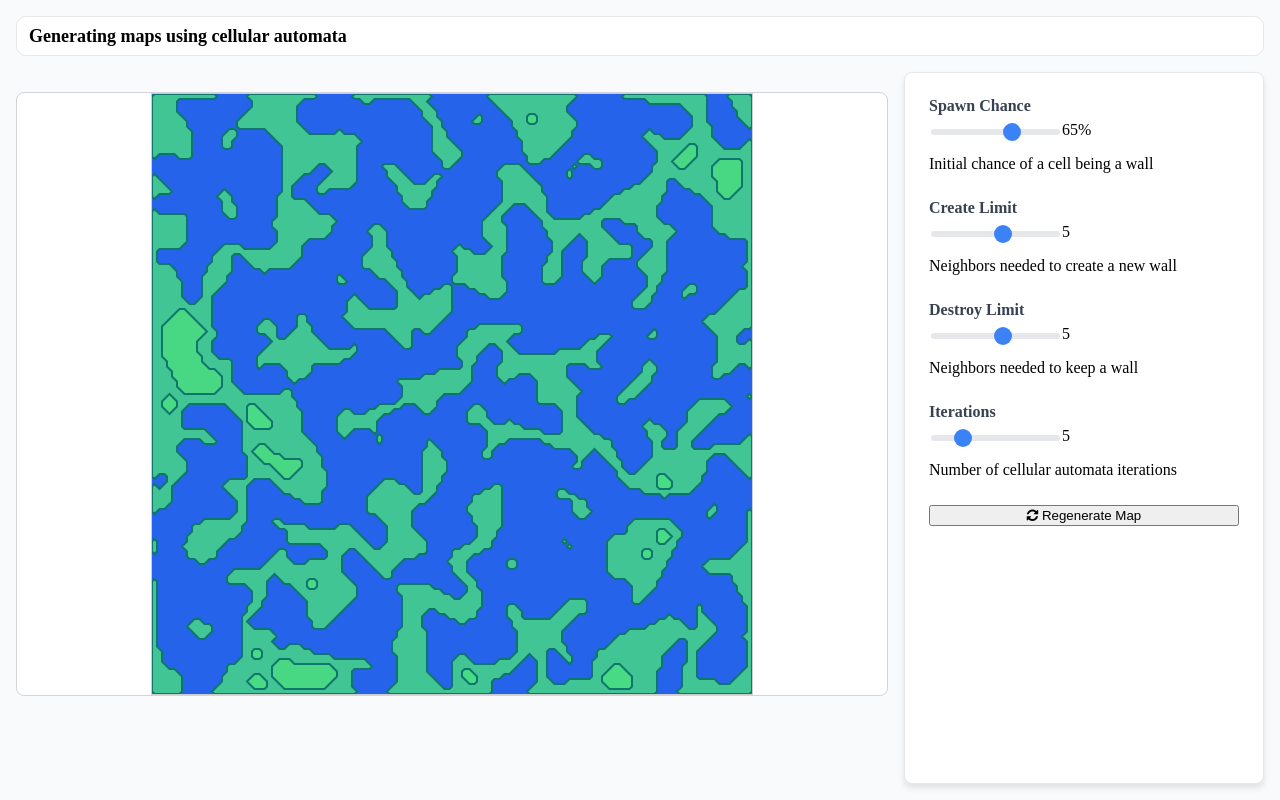
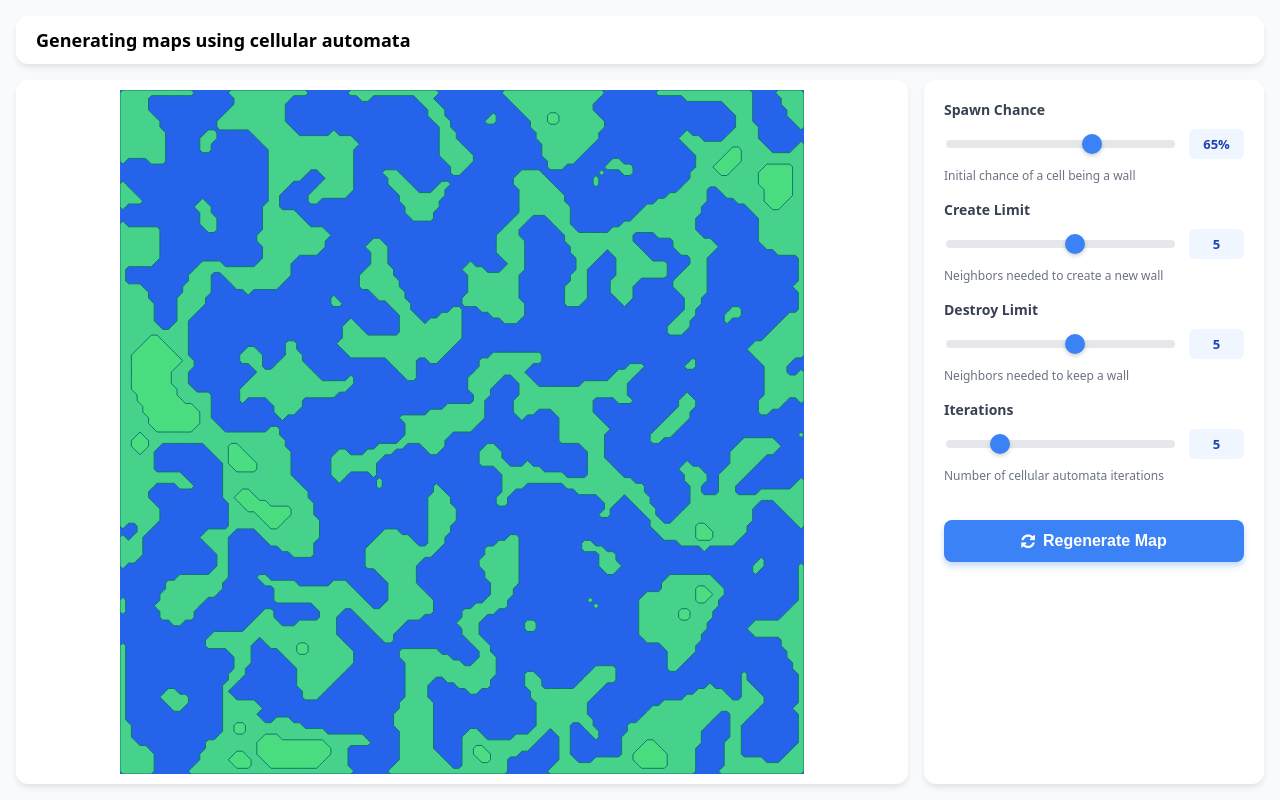
Before and after one commit to DimonZhi/shujiashixi, a website built with Vite: page index.html in a window 1280 px wide. Built offline with nearby package versions, Linux system fonts and the light colour scheme.

Commit message:
Update project files: modified controls, html, js, package files; added style.css; removed test.js

```diff
--- a/control.js
+++ b/control.js
@@ -110,7 +110,6 @@ class ControlsManager {
         this.container.appendChild(group);
     }
 
-
     createRegenerateButton() {
         const button = document.createElement('button');
         button.id = 'regenerate';
--- a/index.html
+++ b/index.html
@@ -1,86 +1,11 @@
 <!doctype html>
-<html lang="ru">
+<html lang="en">
 <head>
   <meta charset="UTF-8"/>
   <meta name="viewport" content="width=device-width, initial-scale=1.0"/>
-  <link href="./output.css" rel="stylesheet"/>
+  <link href="./style.css" rel="stylesheet"/>
   <link href="https://cdn.jsdelivr.net/npm/font-awesome@4.7.0/css/font-awesome.min.css" rel="stylesheet"/>
   <title>Map Generator</title>
-  <style>
-    *{box-sizing:border-box}
-    html,body{height:100%}
-    body{
-      height:100dvh;
-      margin:0;
-      display:grid;
-      grid-template-columns:1fr 340px;
-      grid-template-rows:auto 1fr;
-      grid-template-areas:
-        "header header"
-        "main   right";
-      gap:10px;
-      padding:10px;
-      background:#f9fafb;
-      overflow:hidden;
-    }
-    .topbar{
-      grid-area:header;
-      display:flex;
-      align-items:center;
-      justify-content:space-between;
-      gap:10px;
-      background:#fff;
-      border:1px solid #e5e7eb;
-      border-radius:10px;
-      padding:10px 12px;
-    }
-    .title{font-size:18px;font-weight:800;margin:0;line-height:1}
-    .btn{
-      display:inline-flex;align-items:center;gap:8px;
-      padding:8px 12px;border:0;border-radius:8px;
-      background:#3b82f6;color:#fff;font-weight:600;cursor:pointer
-    }
-    .btn:active{transform:translateY(1px)}
-    .main{
-      grid-area:main;
-      display:grid;
-      grid-template-rows:auto 1fr;
-      gap:10px;
-      min-width:0;min-height:0;
-    }
-    #map-container{min-height:0}
-    #map{
-      min-height:0;height:100%;
-      display:grid;place-items:center;
-      border:1px solid #d1d5db;border-radius:10px;background:#fff;overflow:hidden
-    }
-    #map>svg{
-      display:block;max-width:100%;max-height:100%;
-      height:auto;width:auto;margin:0 auto;position:static!important;transform:none!important
-    }
-    .controls{
-      grid-area:right;
-      background:#fff;border:1px solid #e5e7eb;border-radius:10px;
-      padding:10px;height:100%;overflow:auto;min-width:0
-    }
-    .params-grid{display:grid;grid-template-columns:1fr;gap:10px}
-    .control-group{margin:0}
-    .control-group label{display:block;margin-bottom:6px;font-weight:600;color:#374151}
-    .slider-row{display:flex;align-items:center;gap:10px}
-    input[type="range"]{flex:1;height:6px;border-radius:3px;background:#e5e7eb;outline:none;-webkit-appearance:none}
-    input[type="range"]::-webkit-slider-thumb{-webkit-appearance:none;width:18px;height:18px;border-radius:50%;background:#3b82f6;cursor:pointer}
-    .value{min-width:48px;text-align:center;padding:4px 8px;background:#eff6ff;border-radius:6px;color:#1e40af;font-weight:700;font-size:12px}
-    @media (max-width:900px){
-      body{
-        grid-template-columns:1fr;
-        grid-template-rows:auto minmax(0,1fr) minmax(0,38dvh);
-        grid-template-areas:
-          "header"
-          "main"
-          "right";
-      }
-    }
-  </style>
 </head>
 <body>
   <div class="topbar">
@@ -88,15 +13,13 @@
   </div>
 
   <div class="main">
-    <div id="map-container"></div>
     <div id="map"></div>
   </div>
 
-  <aside class="controls controls-container">
+  <aside class="controls">
     <div class="params-grid" id="controls-panel"></div>
   </aside>
 
-  <script type="module" src="./control.js"></script>
   <script type="module" src="./index.js"></script>
 </body>
 </html>
--- a/index.js
+++ b/index.js
@@ -13,22 +13,12 @@ document.addEventListener("DOMContentLoaded", () => {
     threshold: 0.5
   };
 
-  const controlsManager = new ControlsManager(
-    "controls-panel",
-    defaultParams
-  );
+  const controlsManager = new ControlsManager("controls-panel", defaultParams);
 
   controlsManager.onRegenerate(() => {
-    const currentParams = controlsManager.getParameters();
-    refresh(currentParams);
+    refresh(controlsManager.getParameters());
   });
-  const originalRegenBtn = document.getElementById("regenerate");
-  if (originalRegenBtn) {
-    originalRegenBtn.addEventListener("click", () => {
-      const currentParams = controlsManager.getParameters();
-      refresh(currentParams);
-    });
-  }
+
   refresh(defaultParams);
 });
 
@@ -47,11 +37,21 @@ function refresh(params) {
 }
 
 function drawMap(contours) {
-  const width = 600;
-  const height = 600;
+  const container = d3.select("#map");
+  const containerNode = container.node();
+  if (!containerNode) return;
 
-  const container = d3.select("#map");
+  const width = Math.max(100, containerNode.clientWidth || 600);
+  const height = Math.max(100, containerNode.clientHeight || 600);
+  const dimension = Math.max(50, Math.min(width, height) - 20);
+
   container.html("");
+
+  if (!contours || contours.length === 0) {
+    drawEmptyMap(container, dimension, dimension);
+    return;
+  }
+
   const allPoints = [];
   contours.forEach(contour => {
     if (!contour.coordinates) return;
@@ -61,6 +61,12 @@ function drawMap(contours) {
       });
     });
   });
+
+  if (allPoints.length === 0) {
+    drawEmptyMap(container, dimension, dimension);
+    return;
+  }
+
   const xs = allPoints.map(p => p[0]);
   const ys = allPoints.map(p => p[1]);
   const minX = Math.min(...xs);
@@ -69,19 +75,18 @@ function drawMap(contours) {
   const maxY = Math.max(...ys);
   const spanX = Math.max(1e-6, maxX - minX);
   const spanY = Math.max(1e-6, maxY - minY);
-
-  const scaleX = width / spanX;
-  const scaleY = height / spanY;
+  const scale = Math.min(dimension / spanX, dimension / spanY);
+  const svgWidth = spanX * scale;
+  const svgHeight = spanY * scale;
 
   const svg = container
     .append("svg")
-    .attr("width", width)
-    .attr("height", height)
-    .style("border", "1px solid #ccc");
+    .attr("width", svgWidth)
+    .attr("height", svgHeight);
 
   svg.append("rect")
-    .attr("width", width)
-    .attr("height", height)
+    .attr("width", svgWidth)
+    .attr("height", svgHeight)
     .attr("fill", "#2563eb");
 
   contours.forEach(contour => {
@@ -89,8 +94,8 @@ function drawMap(contours) {
     contour.coordinates.forEach(polygonGroup => {
       polygonGroup.forEach(polygon => {
         const scaledPoints = polygon.map(([x, y]) => [
-          (x - minX) * scaleX,
-          (y - minY) * scaleY
+          (x - minX) * scale,
+          (y - minY) * scale
         ]);
         const pointsStr = scaledPoints.map(p => p.join(",")).join(" ");
 
@@ -98,9 +103,20 @@ function drawMap(contours) {
           .attr("points", pointsStr)
           .attr("fill", "#4ade80")
           .attr("stroke", "#0f766e")
-          .attr("stroke-width", 2)
-          .attr("fill-opacity", 0.8);
+          .attr("stroke-width", 1)
+          .attr("fill-opacity", 0.9);
       });
     });
   });
 }
+
+function drawEmptyMap(container, width, height) {
+  const svg = container
+    .append("svg")
+    .attr("width", width)
+    .attr("height", height);
+  svg.append("rect")
+    .attr("width", width)
+    .attr("height", height)
+    .attr("fill", "#2563eb");
+}
--- /dev/null
+++ b/style.css
@@ -0,0 +1,134 @@
+*{box-sizing:border-box}
+html,body{height:100%;margin:0;font-family:system-ui,-apple-system,"Segoe UI",Roboto,sans-serif}
+body{
+  display:grid;
+  grid-template-columns:1fr 340px;
+  grid-template-rows:auto 1fr;
+  grid-template-areas:"header header""main right";
+  gap:16px;
+  padding:16px;
+  background:#f9fafb;
+  overflow:hidden;
+  height:100vh
+}
+.topbar{
+  grid-area:header;
+  display:flex;
+  align-items:center;
+  background:#fff;
+  border-radius:12px;
+  padding:12px 20px;
+  box-shadow:0 4px 6px -1px rgba(0,0,0,.1)
+}
+.title{font-size:18px;font-weight:700;margin:0}
+.main{
+  grid-area:main;
+  min-width:0;
+  min-height:0
+}
+#map{
+  display:grid;
+  place-items:center;
+  height:100%;
+  background:#fff;
+  border-radius:12px;
+  overflow:hidden;
+  box-shadow:0 4px 6px -1px rgba(0,0,0,.1)
+}
+#map>svg{
+  display:block;
+  max-width:100%;
+  max-height:100%;
+  height:auto;
+  width:auto
+}
+.controls{
+  grid-area:right;
+  background:#fff;
+  border-radius:12px;
+  padding:20px;
+  height:100%;
+  overflow:auto;
+  min-width:0;
+  box-shadow:0 4px 6px -1px rgba(0,0,0,.1)
+}
+.params-grid{display:grid;gap:16px}
+.control-group{margin:0}
+.control-group label{
+  display:block;
+  margin-bottom:10px;
+  font-weight:600;
+  font-size:14px;
+  color:#374151
+}
+.slider-container{
+  display:flex;
+  align-items:center;
+  gap:12px
+}
+input[type="range"]{
+  flex:1;
+  height:8px;
+  border-radius:4px;
+  background:#e5e7eb;
+  outline:none;
+  -webkit-appearance:none
+}
+input[type="range"]::-webkit-slider-thumb{
+  -webkit-appearance:none;
+  width:20px;
+  height:20px;
+  border-radius:50%;
+  background:#3b82f6;
+  cursor:pointer;
+  box-shadow:0 2px 4px rgba(0,0,0,.2)
+}
+.value-display{
+  min-width:55px;
+  text-align:center;
+  padding:6px 10px;
+  background:#eff6ff;
+  border-radius:6px;
+  color:#1e40af;
+  font-weight:700;
+  font-size:13px
+}
+.param-description{
+  font-size:12px;
+  color:#6b7280;
+  margin-top:8px;
+  margin-bottom:0
+}
+button#regenerate{
+  width:100%;
+  padding:12px 20px;
+  margin-top:20px;
+  border:none;
+  border-radius:8px;
+  background:#3b82f6;
+  color:#fff;
+  font-size:16px;
+  font-weight:600;
+  cursor:pointer;
+  display:flex;
+  align-items:center;
+  justify-content:center;
+  gap:8px;
+  box-shadow:0 4px 6px rgba(59,130,246,.3)
+}
+button#regenerate:hover{background:#2563eb}
+button#regenerate:active{transform:translateY(1px)}
+@media (max-width:900px){
+  body{
+    grid-template-columns:1fr;
+    grid-template-rows:auto 1fr auto;
+    grid-template-areas:"header""main""right";
+    padding:8px;
+    gap:8px;
+    overflow:auto;
+    height:auto;
+    min-height:100vh
+  }
+  .main{min-height:50vh}
+  .controls{padding:16px;height:auto}
+}
```
Also changed, not shown: package.json (+5 -4 lines), test.js (deleted, +0 -147 lines), 1 other file.
